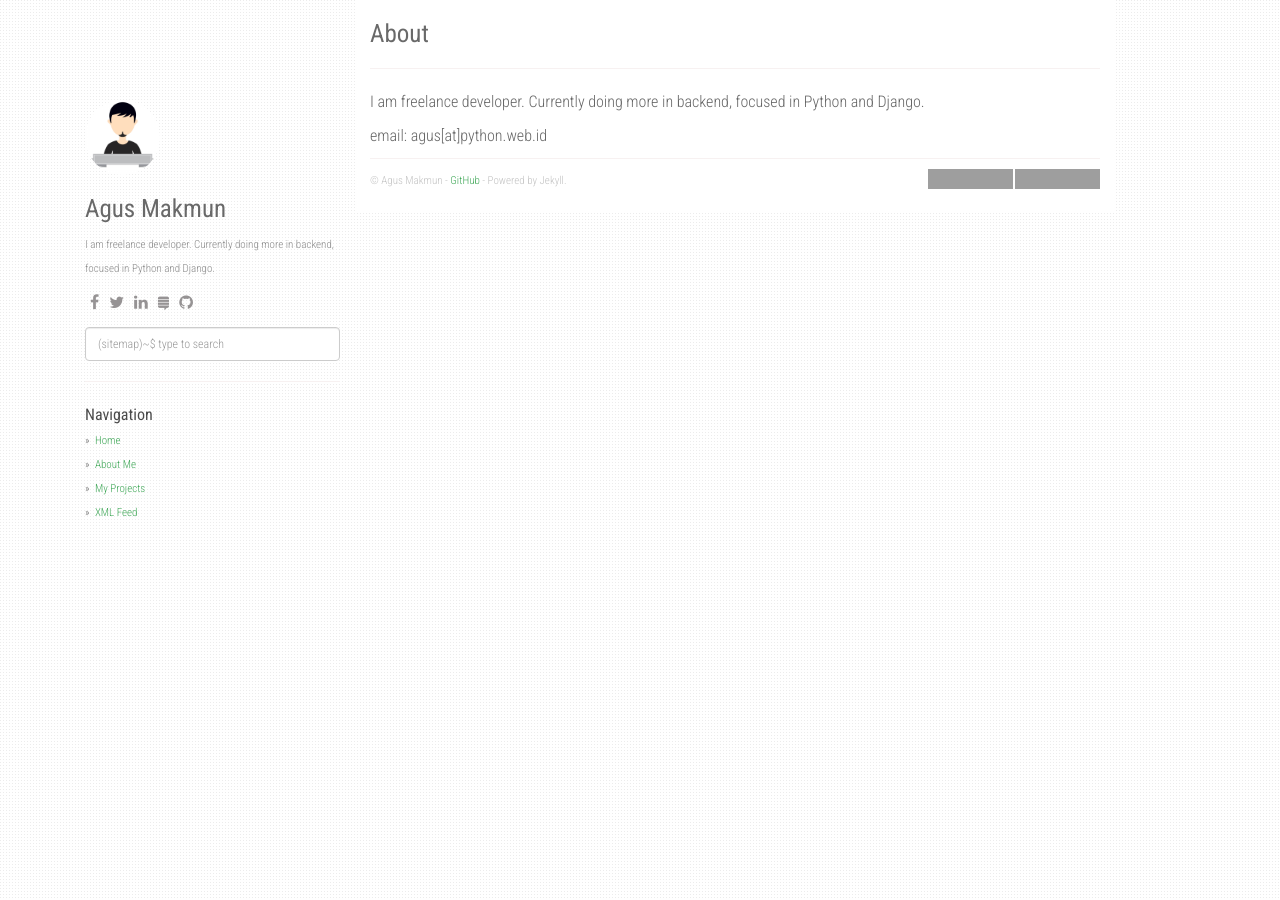
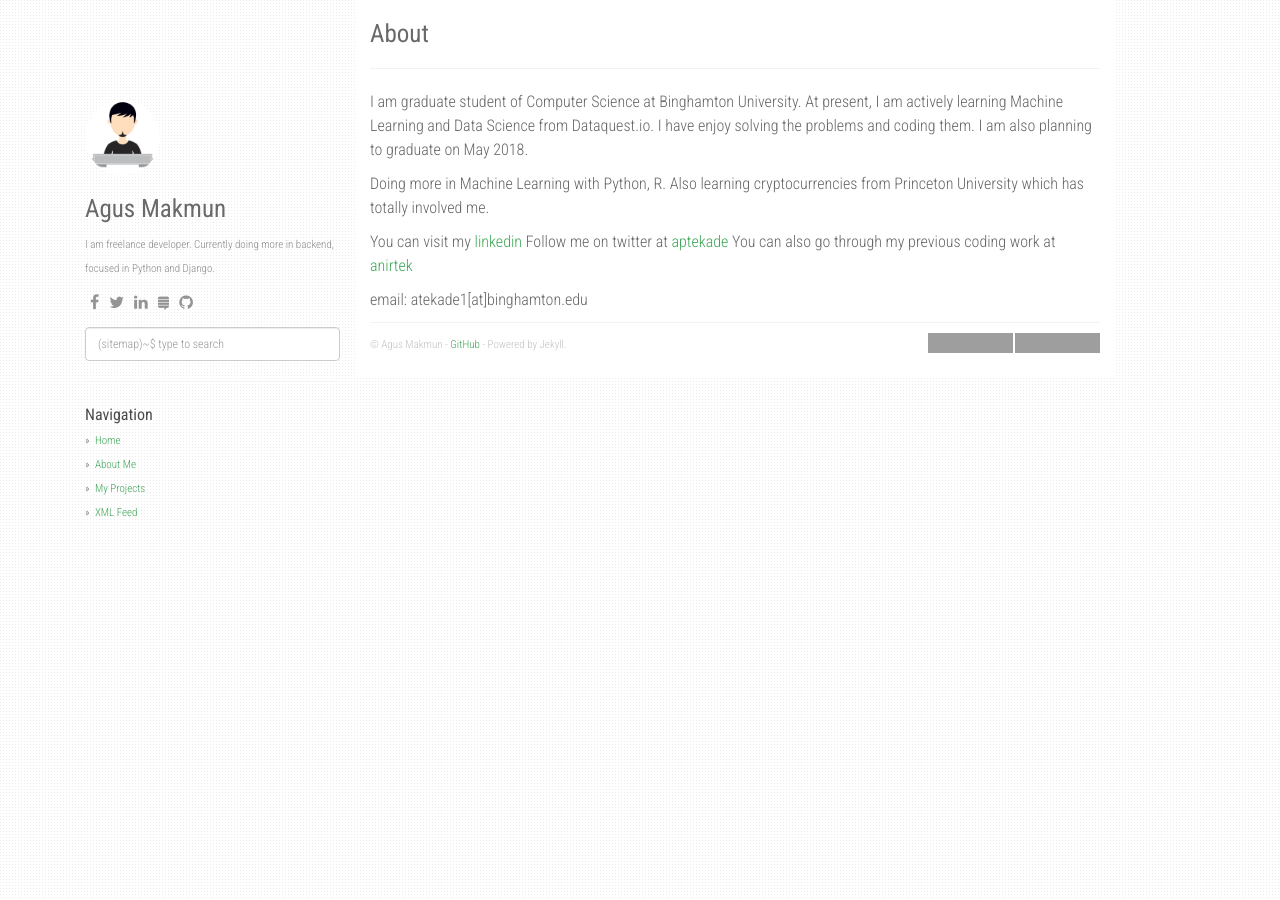
Before and after one commit to agusmakmun/agusmakmun.github.io, a Jekyll site: the page built from about.md, in a window 1280 px wide. Built offline with Jekyll 4.4.1, drawn with Linux system fonts in a browser that asks for light colours; nearby versions of some CDN libraries; grey boxes are pictures that could not be loaded.

Commit message:
about.md

```diff
--- a/about.md
+++ b/about.md
@@ -4,6 +4,12 @@ title: About
 permalink: /about/
 ---
 
-I am freelance developer. Currently doing more in backend, focused in Python and Django.
+I am graduate student of Computer Science at Binghamton University. At present, I am actively learning Machine Learning and Data Science from Dataquest.io. I have enjoy solving the problems and coding them. I am also planning to graduate on May 2018.
 
-email: agus[at]python.web.id
+Doing more in Machine Learning with Python, R. Also learning cryptocurrencies from Princeton University which has totally involved me.
+
+You can visit my [linkedin](https://www.linkedin.com/in/anirtek)
+Follow me on twitter at [aptekade](https://twitter.com/aptekade)
+You can also go through my previous coding work at [anirtek](https://www.github.com/anirtek)
+
+email: atekade1[at]binghamton.edu
```
